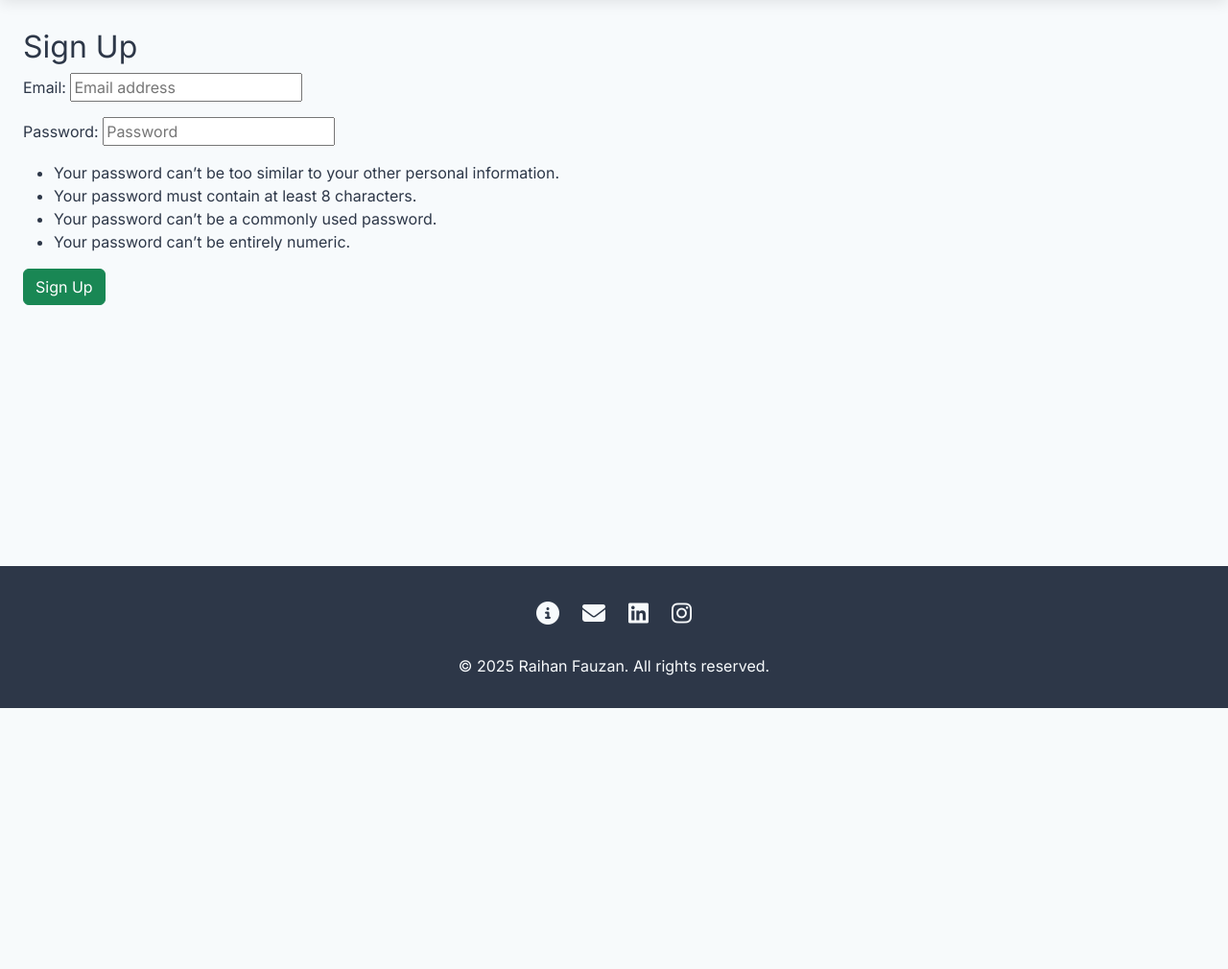
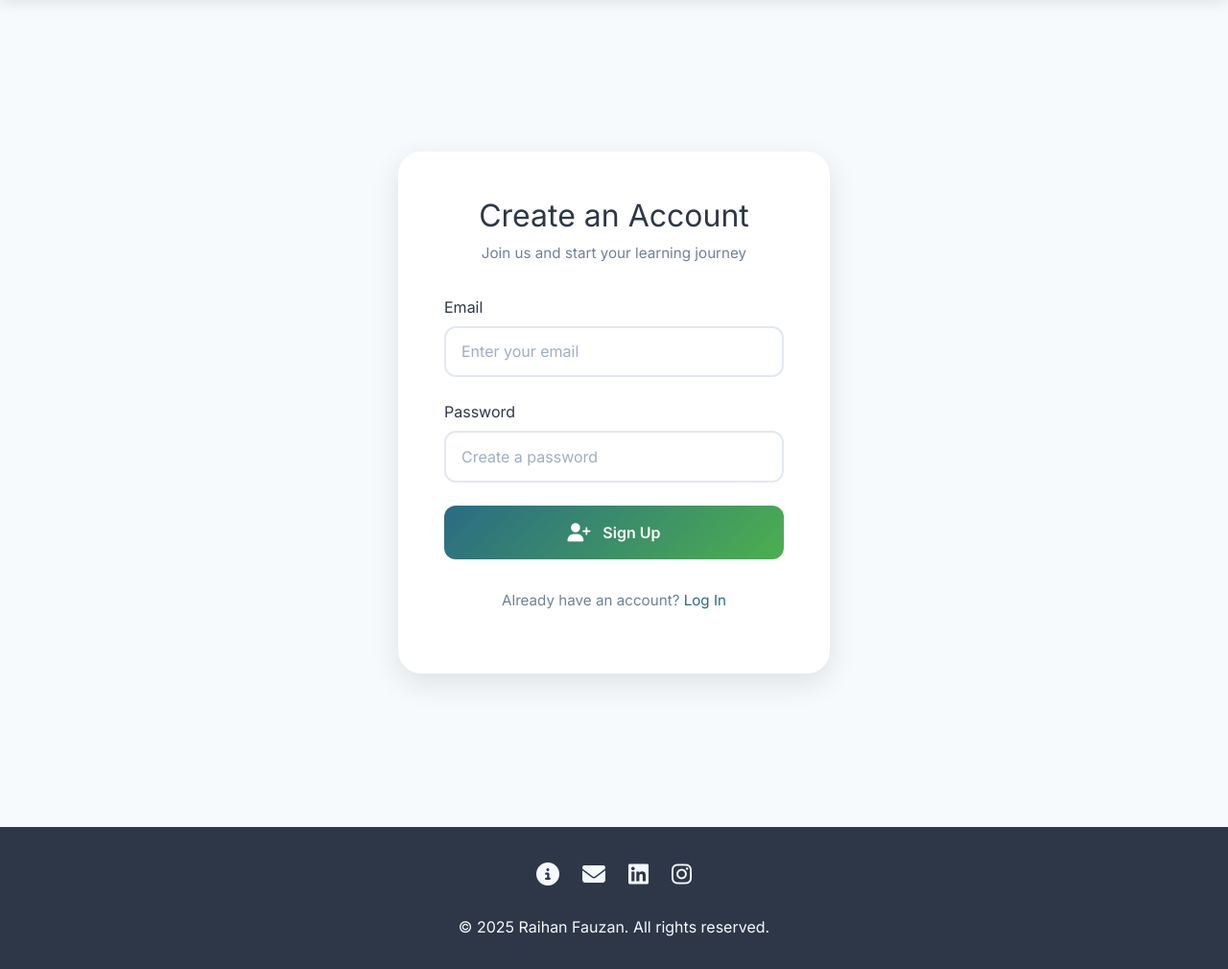
Before and after one commit to raihanfauzan962/yapping, a Django app: page /accounts/signup/ in a window 1280 px wide. Shown: the part 62-1072 px from the top of the page at 96% size. Before the commit the page ends 800 px from the top, so only its background shows below. Run offline with Django 4.2, Linux system fonts and the light colour scheme; parts of the project's set-up code (start-up, migrations or seed data) failed here and were passed over; some libraries are stand-ins or nearby versions.

Commit message:
Style: improve entirety of the UI & UX

```diff
--- a/templates/account/signup.html
+++ b/templates/account/signup.html
@@ -1,13 +1,35 @@
 {% extends "_base.html" %}
-{% load crispy_forms_tags %}
+{% load static %}
 
 {% block title %}Sign Up{% endblock title %}
 
 {% block content %}
-  <h2>Sign Up</h2>
-  <form method="post">
-    {% csrf_token %}
-    {{ form|crispy }}
-    <button class="btn btn-success" type="submit">Sign Up</button>
-  </form>
+<div class="auth-container">
+    <div class="auth-card">
+        <div class="auth-header">
+            <h1>Create an Account</h1>
+            <p>Join us and start your learning journey</p>
+        </div>
+
+        <form method="post" class="auth-form">
+            {% csrf_token %}
+            <div class="form-group">
+                <label for="id_email">Email</label>
+                <input type="email" name="email" id="id_email" class="form-control" placeholder="Enter your email" required>
+            </div>
+            <div class="form-group">
+                <label for="id_password1">Password</label>
+                <input type="password" name="password1" id="id_password1" class="form-control" placeholder="Create a password" required>
+            </div>
+            <button class="auth-btn" type="submit">
+                <i class="fas fa-user-plus"></i>
+                Sign Up
+            </button>
+        </form>
+
+        <div class="auth-footer">
+            <p>Already have an account? <a href="{% url 'account_login' %}">Log In</a></p>
+        </div>
+    </div>
+</div>
 {% endblock content %}
```
